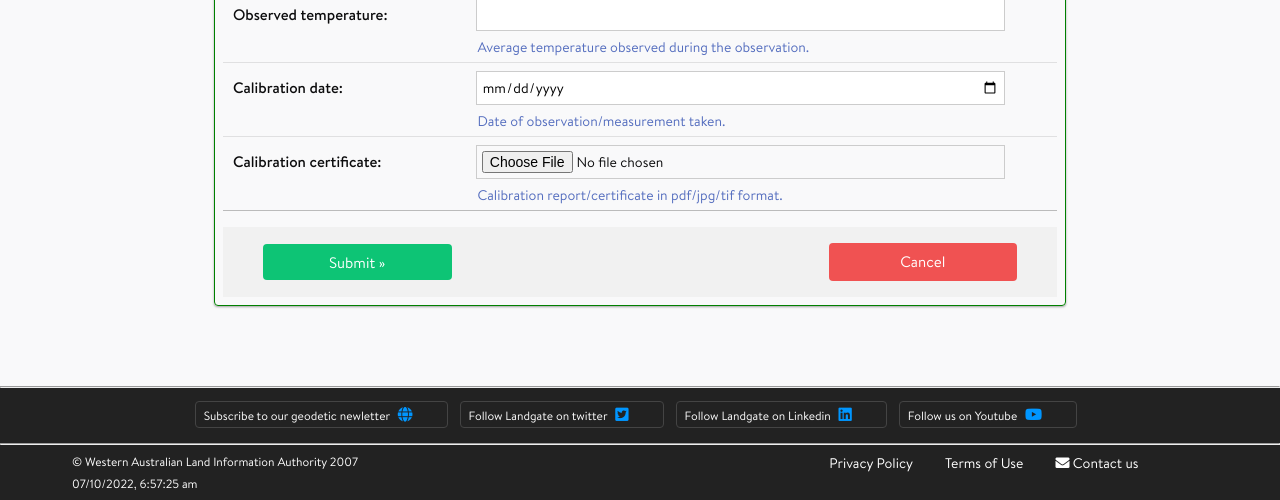
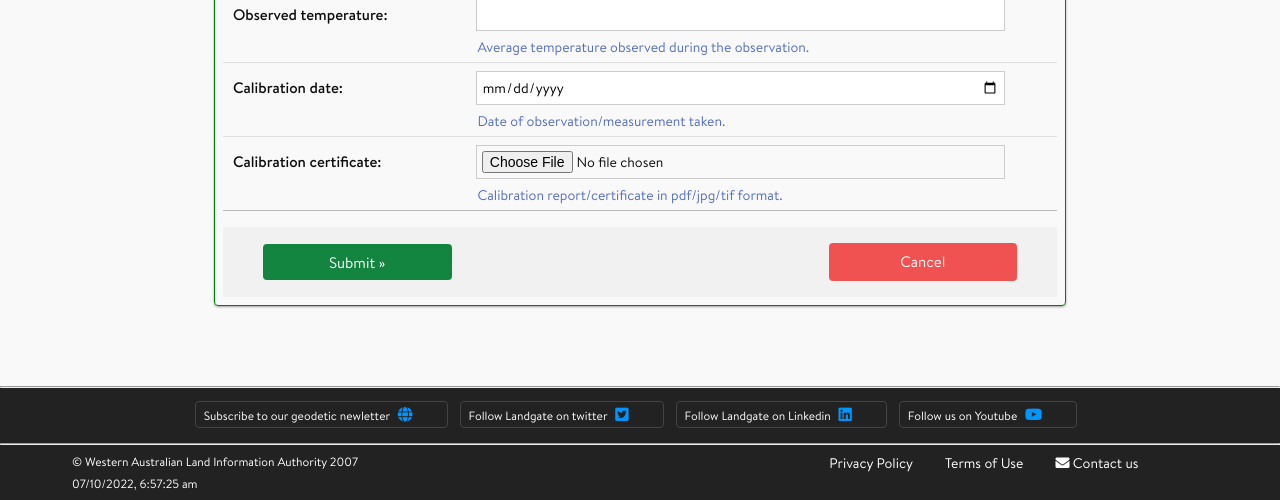
Before and after one commit to Landgate/Medjil, a Django app: page /staffcalibration/create_record/ in a window 1280 px wide. Shown: the part 750-1250 px from the top of the page. Run offline with Django 3.2, Linux system fonts and the light colour scheme; the visitor is signed in with stand-in values (Sample User, id 1); data that the repository does not hold is empty; parts of the project's set-up code (start-up, migrations or seed data) failed here and were passed over.

```diff
--- a/staffcalibration/templates/staffcalibration/staff_calibration_form.html
+++ b/staffcalibration/templates/staffcalibration/staff_calibration_form.html
@@ -64,7 +64,7 @@
             </table>
 
             <div class="button-container">
-				<button class="submit-button bg-green-400 hover:bg-green-300" type="submit" >Submit</button>
+				<button class="submit-button bg-green-500 hover:bg-green-400" type="submit" >Submit</button>
 			</div>
         </form>
     </div>
--- a/staffcalibration/templates/staffcalibration/staff_calibration_record_form.html
+++ b/staffcalibration/templates/staffcalibration/staff_calibration_record_form.html
@@ -66,10 +66,10 @@
                 {% endif %}
 
 				{% if wizard.steps.next %}
-					<button class="next-button bg-green-400 hover:bg-green-300 text-base" type="submit">Next <span>&#187;</span></button>
+					<button class="next-button bg-green-500 hover:bg-green-400 text-base" type="submit">Next <span>&#187;</span></button>
 					<a href="{% url 'instruments:home' %}" class="cancelbtn bg-red-500 hover:bg-red-300 text-center">Cancel</a>
 				{% else %}
-					<button class="next-button bg-green-400 hover:bg-green-300 text-base" type="submit">Submit <span>&#187;</span></button>
+					<button class="next-button bg-green-500 hover:bg-green-400 text-base" type="submit">Submit <span>&#187;</span></button>
 					<a href="{% url 'instruments:home' %}" class="cancelbtn bg-red-500 hover:bg-red-300 text-center">Cancel</a>
 				{% endif %}
 			</div>
```
